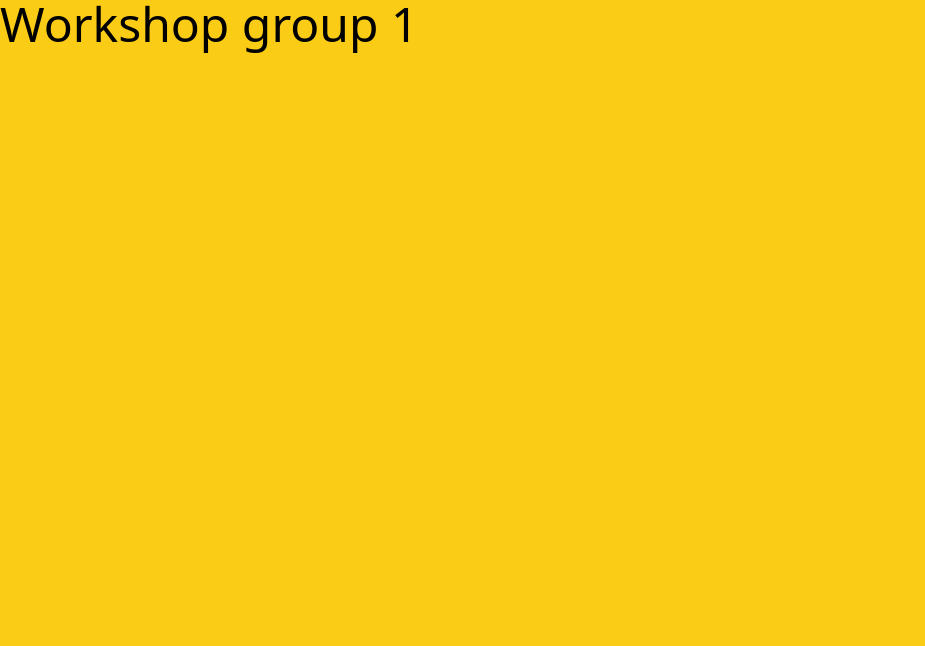
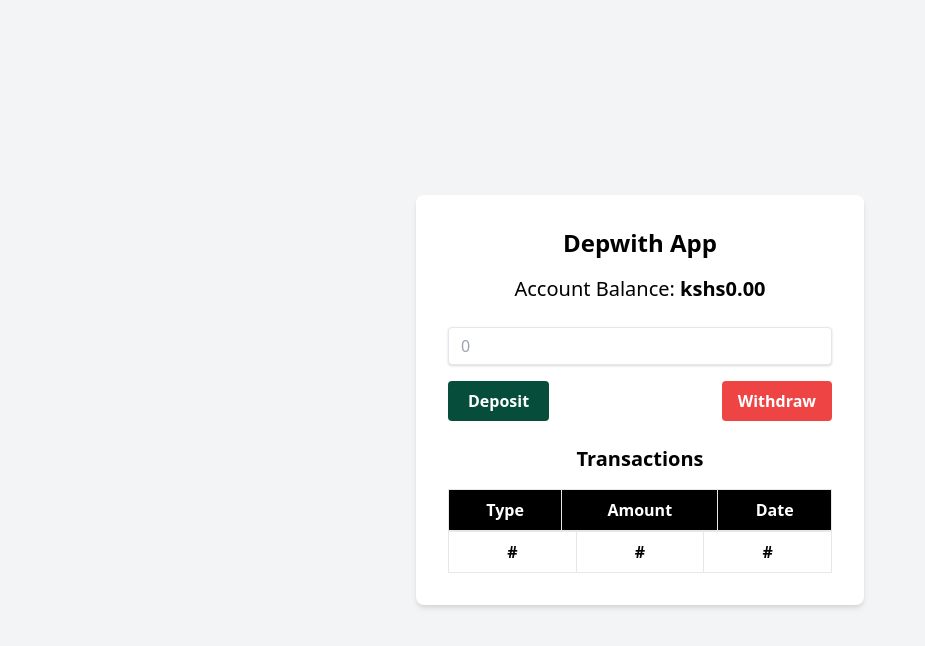
Before and after one commit to jameskiprop/Workshop-1, a website: page public/index.html in a window 1280 px wide. Shown: the whole page, without its empty margins (0-925 px from the left). Drawn offline with nearby package versions, Linux system fonts and the light colour scheme.

Commit message:
progress on the app development

```diff
--- a/public/index.html
+++ b/public/index.html
@@ -3,10 +3,76 @@
   <head>
     <meta charset="UTF-8" />
     <meta name="viewport" content="width=device-width, initial-scale=1.0" />
-    <title>Workshop</title>
     <link rel="stylesheet" href="style.css" />
+    <link
+      href="https://cdn.jsdelivr.net/npm/tailwindcss@2.2.15/dist/tailwind.min.css"
+      rel="stylesheet"
+    />
+    <title>Dep with App</title>
   </head>
-  <body class="bg-yellow-400">
-    <h1 class="text-black text-5xl">Workshop group 1</h1>
+  <body
+    class="bg-gray-100 min-h-screen flex flex-col items-center justify-center"
+  >
+    <div class="bg-white shadow-md rounded-lg p-8 w-full max-w-md">
+      <h1 class="text-2xl font-bold mb-4 text-center">Depwith App</h1>
+      <div class="text-center mb-6">
+        <p class="text-xl">
+          Account Balance:
+          <span class="font-semibold">kshs<span id="balance"  >0.00</span></span>
+        </p>
+      </div>
+      <form class="mb-6">
+        <div class="mb-4">
+          <input
+            type="number"
+            id="amount"
+            class="shadow appearance-none border rounded w-full py-2 px-3 text-gray-700 leading-tight focus:outline-none focus:shadow-outline "
+            placeholder="0"
+          />
+        </div>
+        <div class="flex justify-between">
+          <button
+            type="button"
+            id="depositBtn"
+            class="bg-green-900 hover:bg-green-600 text-white font-bold py-2 px-5 rounded focus:outline-none focus:shadow-outline alig"
+          >
+            Deposit
+          </button>
+          <button
+            type="button"
+            id="withdrawBtn"
+            class="bg-red-500 hover:bg-red-600 text-white font-bold py-2 px-4 rounded focus:outline-none focus:shadow-outline"
+          >
+            Withdraw
+          </button>
+        </div>
+      </form>
+      <h2 class="text-xl font-bold mb-4 text-center">Transactions</h2>
+      <div class="overflow-x-auto">
+        <table class="min-w-full text-white bg-black">
+          <thead>
+            <tr>
+              <th class="px-4 py-2 border">Type</th>
+              <th class="px-4 py-2 border">Amount</th>
+              <th class="px-4 py-2 border">Date</th>
+            </tr>
+          </thead>
+          <tbody id="transactionTable">
+            <!-- Transactions will be dynamically added here -->
+          </tbody>
+        </table>
+        <table class="min-w-full ">
+          <thead>
+            <tr>
+              <th id="type" class="px-4 py-2 border">#</th>
+              <th id="amount" class="px-4 py-2 border">#</th>
+              <th id="date" class="px-4 py-2 border">#</th>
+            </tr>
+          </thead>
+          <tbody id="transactionTable">
+
+      </div>
+    </div>
+    <source src="../java.js"></source>
   </body>
 </html>
```
Also changed, not shown: java.js (added, +25 -0 lines).
